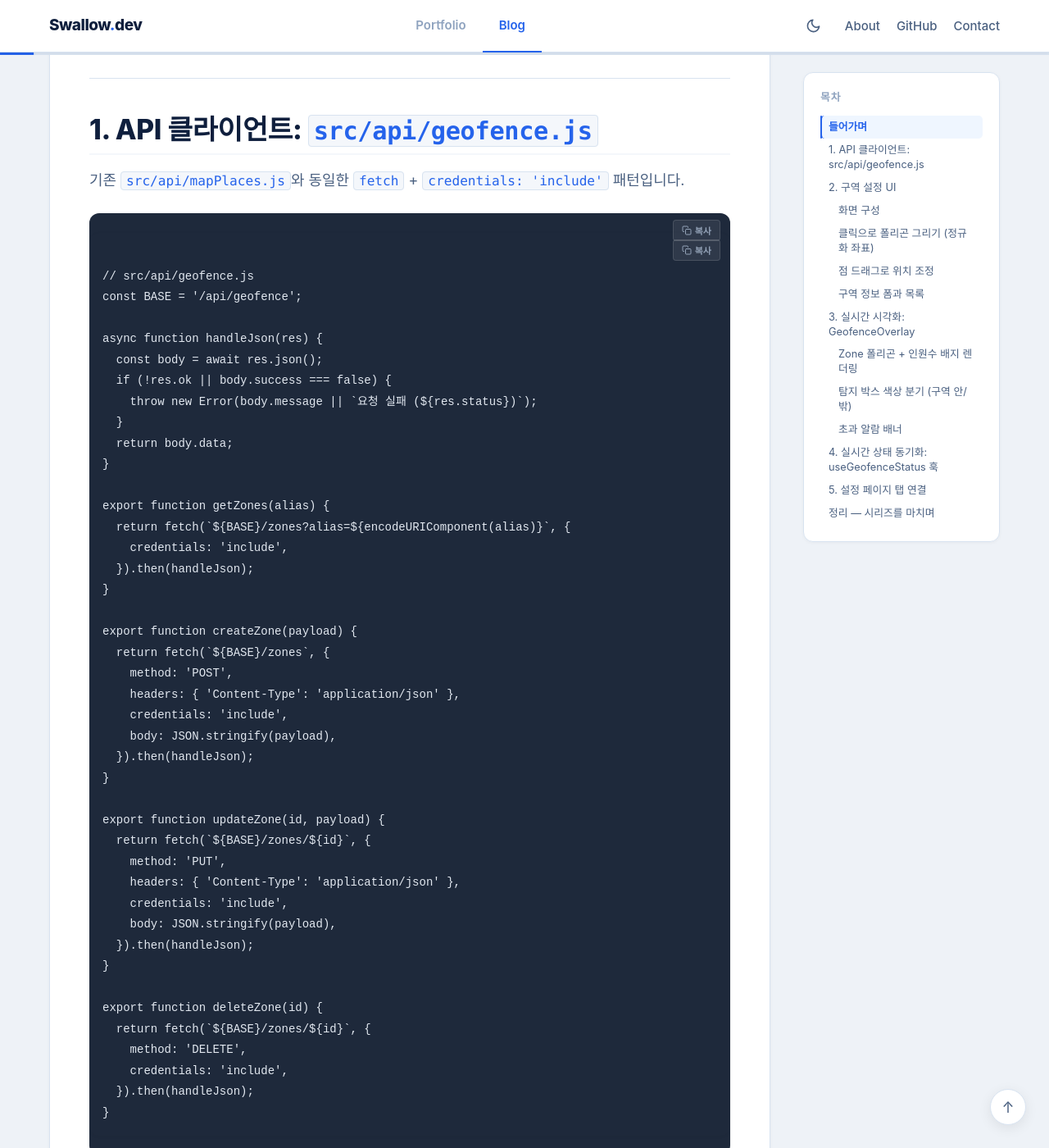
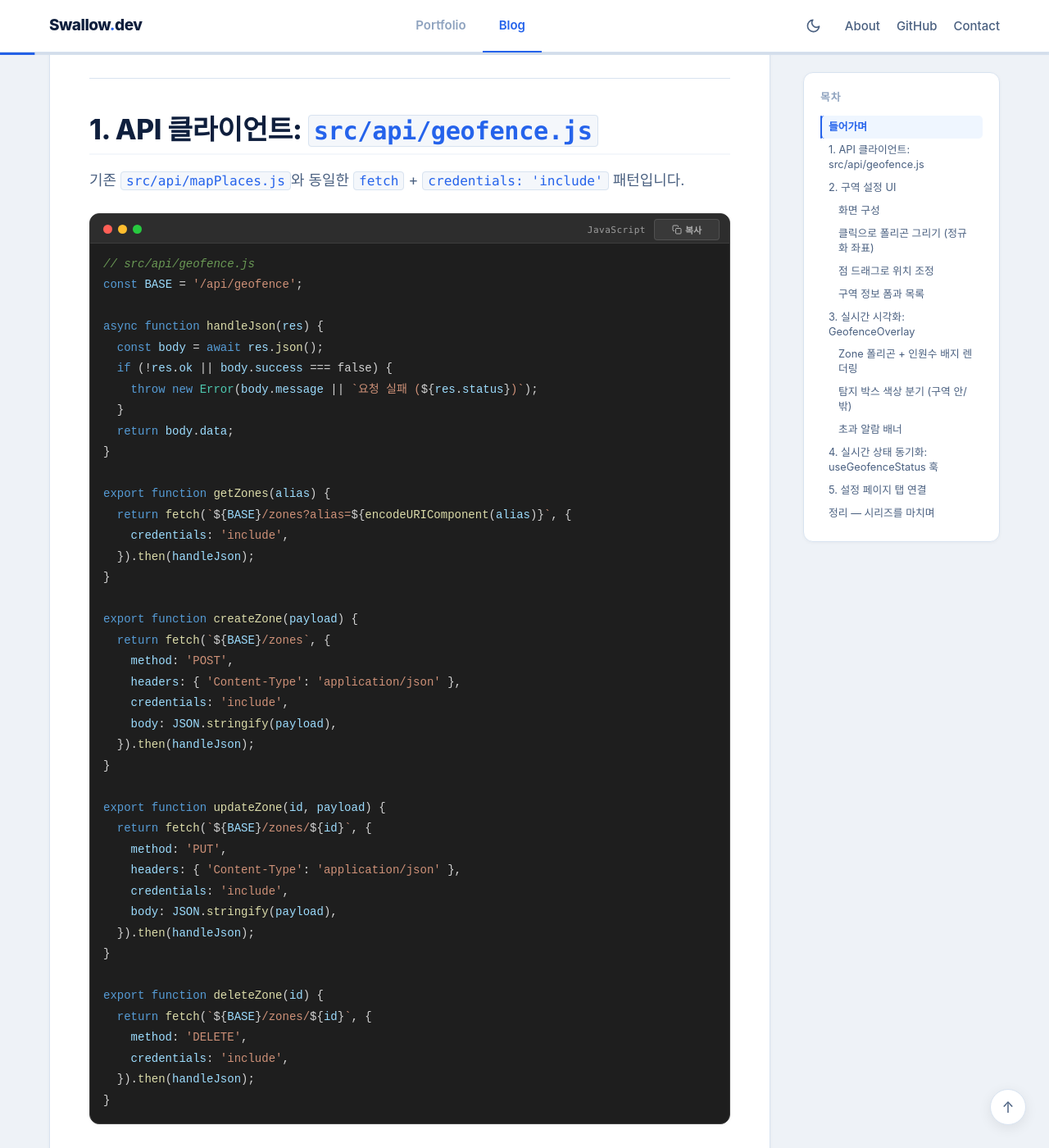
Before and after one commit to swallow8801/Swallow8801.github.io, a Jekyll site: the page built from _posts/Projects/SHIMonitoring/2026-06-11-geofence-feature-3-frontend.md, in a window 1280 px wide and 1400 px high, scrolled down 932 px. Shown: the whole window at 82% size. Built offline with Jekyll 4.4.1, drawn with Linux system fonts in a browser that asks for light colours; some web fonts are replaced; some of the changed text lies outside the part shown.

Commit message:
fix: 코드블록 중복 복사버튼 수정 및 VS Code 스타일 적용
- copy-code.js 셀렉터를 div.highlight로 한정해 버튼·언어라벨 중복 생성 방지
- 언어 라벨을 부모 .language-xxx 래퍼에서 읽도록 수정 (기존엔 항상 비어 있던 버그)
- .highlight를 VS Code Dark+ 톤의 에디터 창 스타일로 재구성 (타이틀바, 신호등, 토큰 색상)

```diff
--- a/_sass/_base.scss
+++ b/_sass/_base.scss
@@ -69,36 +69,66 @@ button { font-family: $font; }
   @media (max-width: $mobile) { padding: 24px 20px; }
 }
 
-// 코드 블록 (Rouge)
+// 코드 블록 (Rouge) — VS Code 에디터 창 스타일
 .highlight {
   position: relative;
-  background: #1e293b;
+  background: #1e1e1e;
+  border: 1px solid #3c3c3c;
   border-radius: 8px;
   margin: 24px 0;
   overflow: hidden;
+  padding-top: 36px; // 타이틀 바 높이 확보
+
+  // 타이틀 바
+  &::before {
+    content: '';
+    position: absolute;
+    top: 0; left: 0; right: 0;
+    height: 36px;
+    background: #2d2d2d;
+    border-bottom: 1px solid #3c3c3c;
+  }
+
+  // 신호등 점 (빨강·노랑·초록)
+  &::after {
+    content: '';
+    position: absolute;
+    top: 13px;
+    left: 16px;
+    width: 11px;
+    height: 11px;
+    border-radius: 50%;
+    background: #ff5f56;
+    box-shadow: 18px 0 0 #ffbd2e, 36px 0 0 #27c93f;
+  }
 
   .code-lang {
     position: absolute;
-    top: 10px;
-    left: 16px;
+    top: 11px;
+    right: 102px;
     font-size: 11px;
-    color: #64748b;
-    font-family: monospace;
+    color: #9d9d9d;
+    font-family: $mono;
     letter-spacing: .5px;
+
+    @media (max-width: $mobile) { display: none; }
   }
 
   .copy-btn {
     position: absolute;
-    top: 8px;
+    top: 6px;
     right: 12px;
+    z-index: 1;
     display: flex;
     align-items: center;
+    justify-content: center;
     gap: 4px;
+    min-width: 80px;
     padding: 4px 10px;
     border-radius: 4px;
-    background: rgba(255,255,255,.08);
+    background: rgba(255,255,255,.06);
     border: 1px solid rgba(255,255,255,.12);
-    color: #94a3b8;
+    color: #b0b0b0;
     font-size: 11px;
     font-weight: 600;
     cursor: pointer;
@@ -110,19 +140,47 @@ button { font-family: $font; }
       flex-shrink: 0;
     }
 
-    &:hover { background: rgba(255,255,255,.15); color: #e2e8f0; }
+    &:hover { background: rgba(255,255,255,.12); color: #e2e8f0; }
     &.copied { color: #4ade80; border-color: rgba(74,222,128,.3); }
     &.copy-btn--error { color: #f87171; border-color: rgba(248,113,113,.3); }
   }
 
   pre {
-    padding: 40px 16px 16px;
+    position: static;
+    margin: 0;
+    padding: 12px 16px 16px;
+    border: none;
+    border-radius: 0;
     overflow-x: auto;
+    background: transparent;
     font-size: 14px;
     line-height: 1.75;
-    color: #e2e8f0;
+    color: #d4d4d4;
     font-family: $mono;
+
+    &::before, &::after { content: none; }
   }
+
+  // ── Rouge 토큰 색상 (VS Code Dark+ 톤) ────────────
+  .c, .c1, .cm, .cp, .cs { color: #6a9955; font-style: italic; }
+  .err                   { color: #f44747; }
+  .k, .kd, .kn, .kp, .kr, .kv, .ow, .nb, .bp { color: #569cd6; }
+  .kt, .nc, .ne, .nn      { color: #4ec9b0; }
+  .s, .s1, .s2, .sb, .sc, .sd, .se, .sh, .si, .sx, .sr, .ss, .dl { color: #ce9178; }
+  .m, .mf, .mh, .mi, .il, .mo, .mb, .mx { color: #b5cea8; }
+  .n, .nx, .na, .nv, .vc, .vg, .vi { color: #9cdcfe; }
+  .nd, .nf                { color: #dcdcaa; }
+  .nl                      { color: #c8c8c8; }
+  .no                      { color: #4fc1ff; }
+  .nt                      { color: #569cd6; }
+  .o, .p                   { color: #d4d4d4; }
+  .gd                      { color: #f44747; }
+  .gi, .gp                 { color: #6a9955; }
+  .gh, .gu                 { color: #569cd6; font-weight: 700; }
+  .go                      { color: #808080; }
+  .gs                      { font-weight: 700; }
+  .gt                      { color: #f44747; }
+  .w                       { color: transparent; }
 }
 
 // 인라인 코드
--- a/_sass/_post.scss
+++ b/_sass/_post.scss
@@ -384,8 +384,9 @@
 
   // 코드 블록 — 본문 75ch 제한과 무관하게 풀와이드 유지,
   // 다른 본문 요소(이미지·표)와 톤이 맞도록 radius/margin만 보정.
+  // div.highlight(래퍼)만 선택 — 내부 pre.highlight은 _base.scss에서 별도 처리.
   // (.highlight/.copy-btn 자체 정의는 _base.scss 유지, 여기서는 override만)
-  .highlight {
+  div.highlight {
     max-width: none;
     border-radius: 12px;
     margin: 24px 0;
--- a/assets/js/copy-code.js
+++ b/assets/js/copy-code.js
@@ -86,11 +86,12 @@
       : Promise.reject(new Error('copy failed'));
   }
 
-  document.querySelectorAll('.post-content .highlight').forEach(function (block) {
-    // 언어 레이블 추출 (Rouge가 class="language-xxx"로 생성)
-    const code = block.querySelector('code');
-    if (code) {
-      const langClass = Array.from(code.classList).find(function (c) {
+  document.querySelectorAll('.post-content div.highlight').forEach(function (block) {
+    // 언어 레이블 추출 (kramdown+Rouge가 class="language-xxx"를
+    // <code>가 아닌 바깥쪽 <div class="language-xxx highlighter-rouge">에 부여)
+    const wrapper = block.closest('[class*="language-"]');
+    if (wrapper) {
+      const langClass = Array.from(wrapper.classList).find(function (c) {
         return c.startsWith('language-');
       });
       if (langClass) {
```
